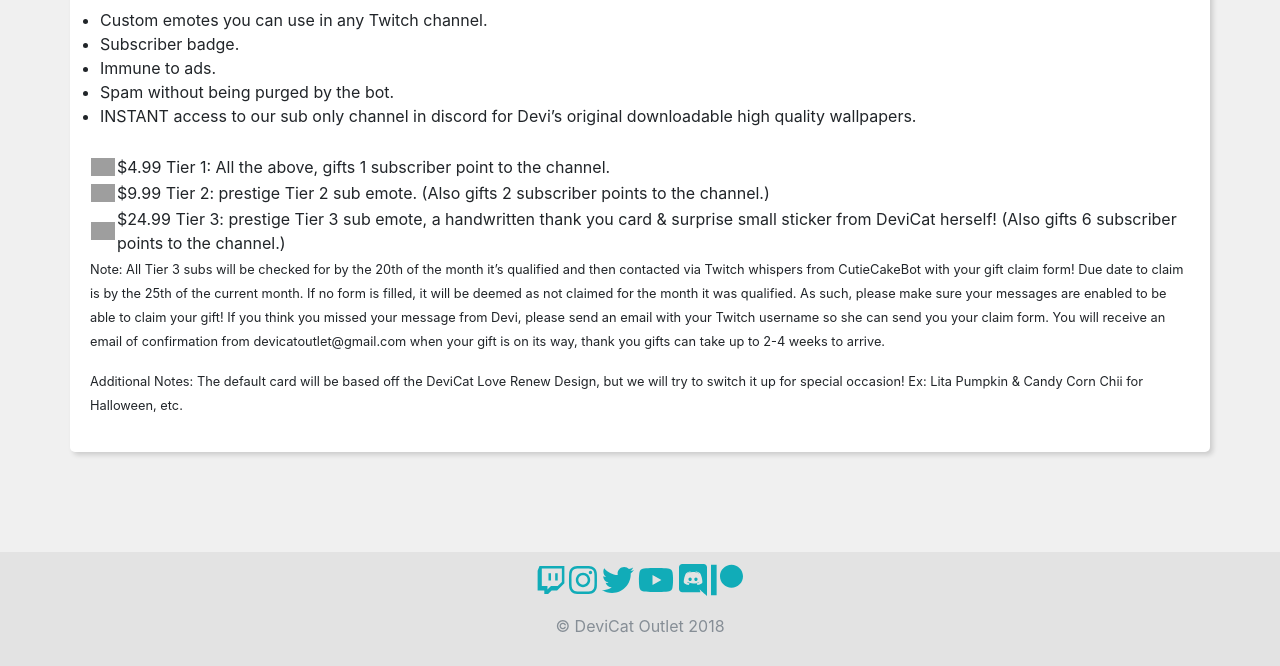
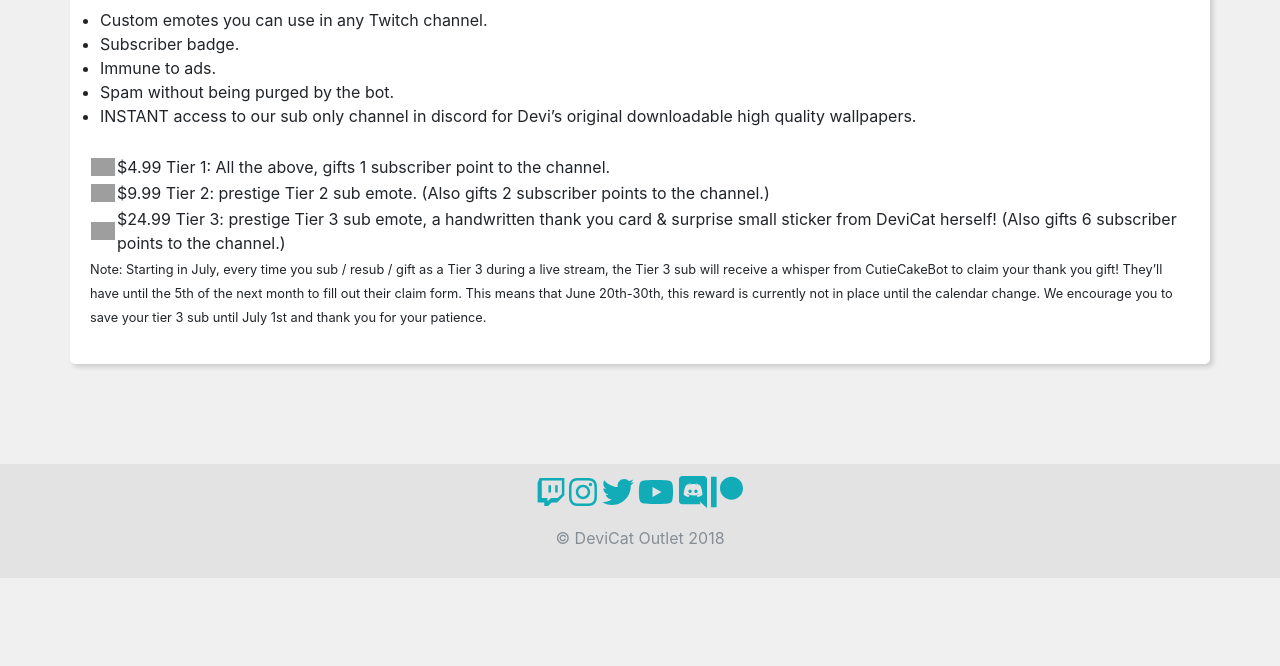
Before and after one commit to DeviCatOutlet/devicatoutlet.github.io, a Jekyll site: the page built from subbenefits.md, in a window 1280 px wide and 1152 px high. Shown: the part 486-1152 px from the top of the window. Built offline with Jekyll 4.4.1, drawn with Linux system fonts in a browser that asks for light colours; nearby versions of some CDN libraries; our own code applies the rules of GitHub Pages for plain Markdown files; grey boxes are pictures that could not be loaded.

Commit message:
Update Tier 3 sub benefits
Update info for tier 3 sub benefits.

```diff
--- a/subbenefits.md
+++ b/subbenefits.md
@@ -12,6 +12,4 @@
 | *![🍰](https://s.w.org/images/core/emoji/2.2.1/svg/1f370.svg)* | $9.99 Tier 2: prestige Tier 2 sub emote. (Also gifts 2 subscriber points to the channel.)
 | *![💌](https://s.w.org/images/core/emoji/2.2.1/svg/1f48c.svg)* | $24.99 Tier 3: prestige Tier 3 sub emote, a handwritten thank you card & surprise small sticker from DeviCat herself! (Also gifts 6 subscriber points to the channel.)
 
-<small>Note: All Tier 3 subs will be checked for by the 20th of the month it’s qualified and then contacted via Twitch whispers from CutieCakeBot with your gift claim form! Due date to claim is by the 25th of the current month. If no form is filled, it will be deemed as not claimed for the month it was qualified. As such, please make sure your messages are enabled to be able to claim your gift! If you think you missed your message from Devi, please send an email with your Twitch username so she can send you your claim form. You will receive an email of confirmation from devicatoutlet@gmail.com when your gift is on its way, thank you gifts can take up to 2-4 weeks to arrive.</small>
-
-<small>Additional Notes: The default card will be based off the DeviCat Love Renew Design, but we will try to switch it up for special occasion! Ex: Lita Pumpkin & Candy Corn Chii for Halloween, etc.</small>
+<small>Note: Starting in July, every time you sub / resub / gift as a Tier 3 during a live stream, the Tier 3 sub will receive a whisper from CutieCakeBot to claim your thank you gift! They'll have until the 5th of the next month to fill out their claim form. This means that June 20th-30th, this reward is currently not in place until the calendar change. We encourage you to save your tier 3 sub until July 1st and thank you for your patience.</small>
```
